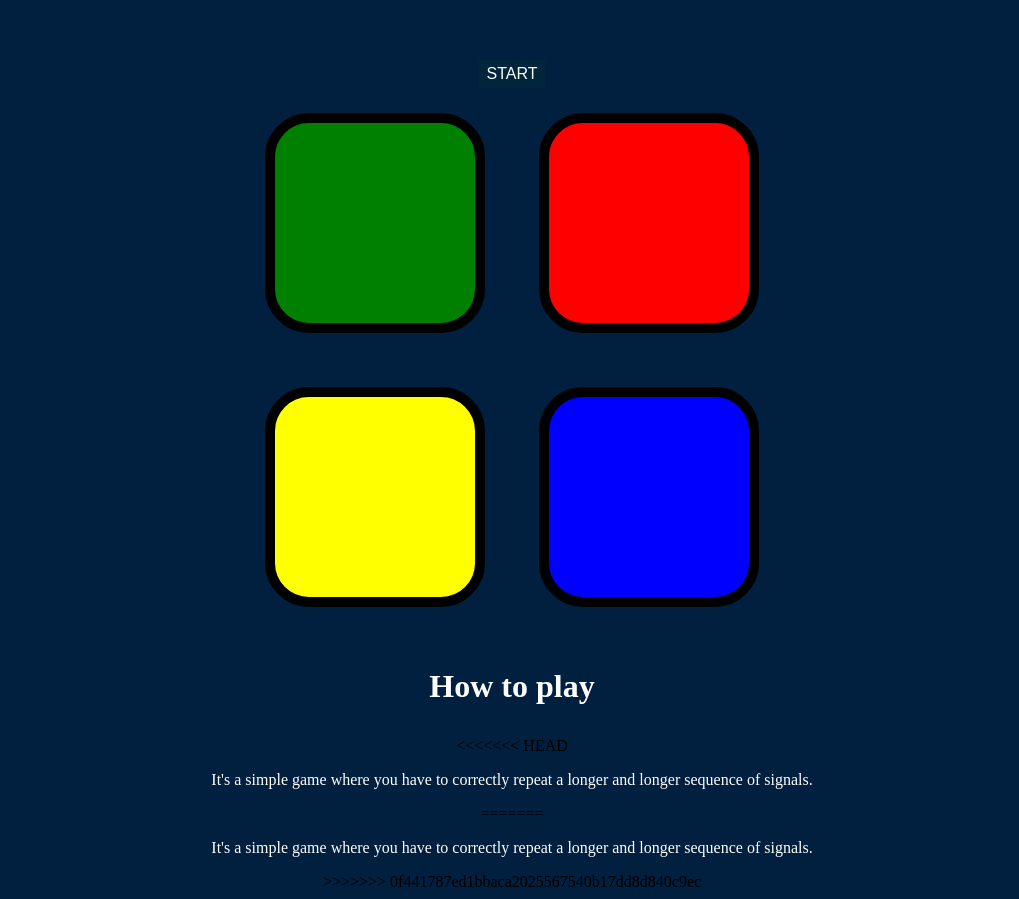
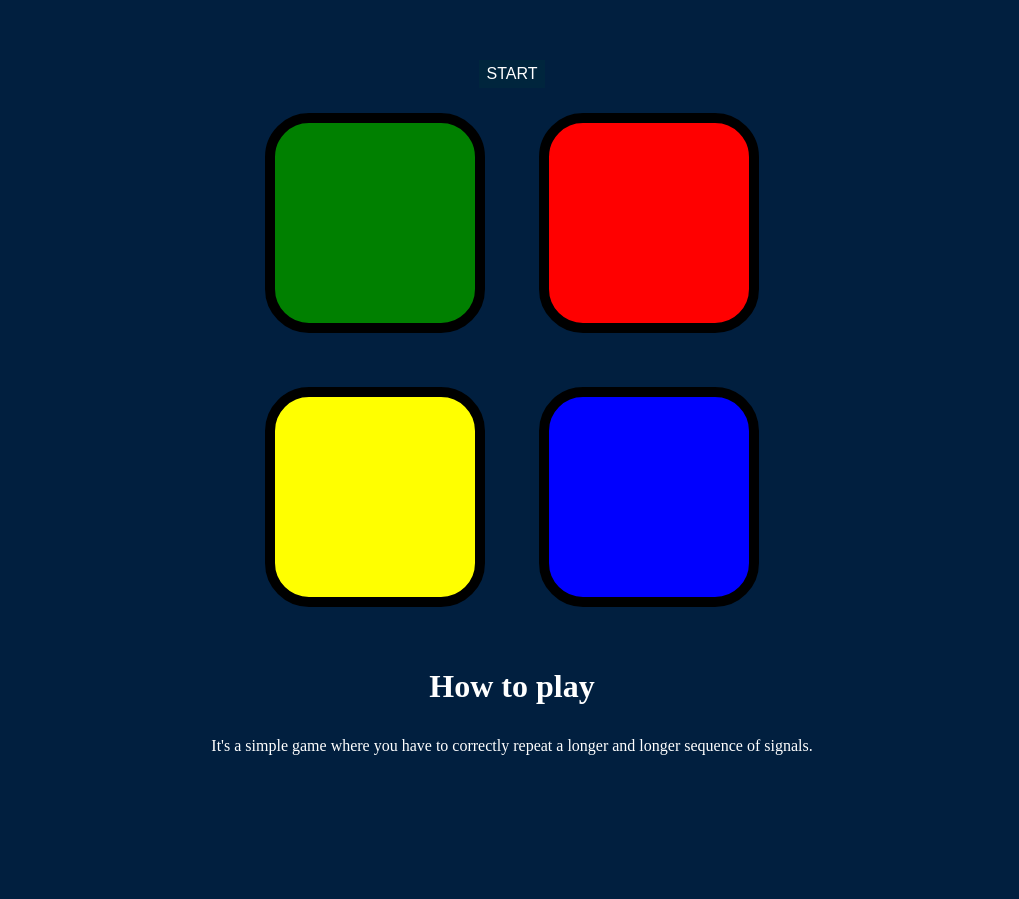
Before and after one commit to Saurabh7070/Simon-Game, a plain HTML site: page index.html in a window 1280 px wide. Shown: the part 114-1013 px from the top of the page, without its empty margins (128-1147 px from the left). After the commit the page ends 885 px from the top, so only its background shows below. Drawn offline with nearby package versions, Linux system fonts and the light colour scheme.

Commit message:
fixed index file

```diff
--- a/index.html
+++ b/index.html
@@ -34,13 +34,8 @@
 
     </div>
     <h3>How to play</h3>
-<<<<<<< HEAD
     <p>It's a simple game where you have to correctly repeat a longer and longer sequence of
       signals.</p>
-=======
-    <p>It's a simple game where you have to correctly repeat a longer and longer sequence of signals. </p>
->>>>>>> 0f441787ed1bbaca2025567540b17dd8d840c9ec
-
   </div>
   <script src="https://ajax.googleapis.com/ajax/libs/jquery/3.6.0/jquery.min.js"></script>
   <script src="game.js"></script>
```
